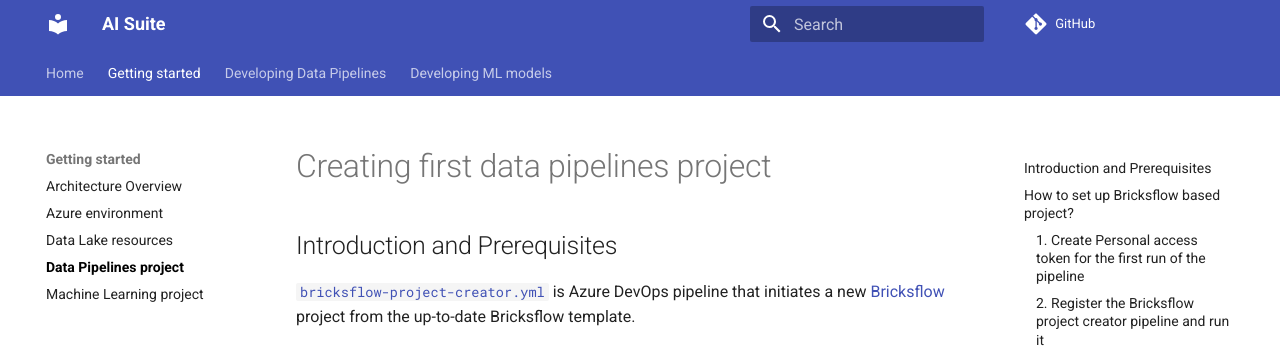
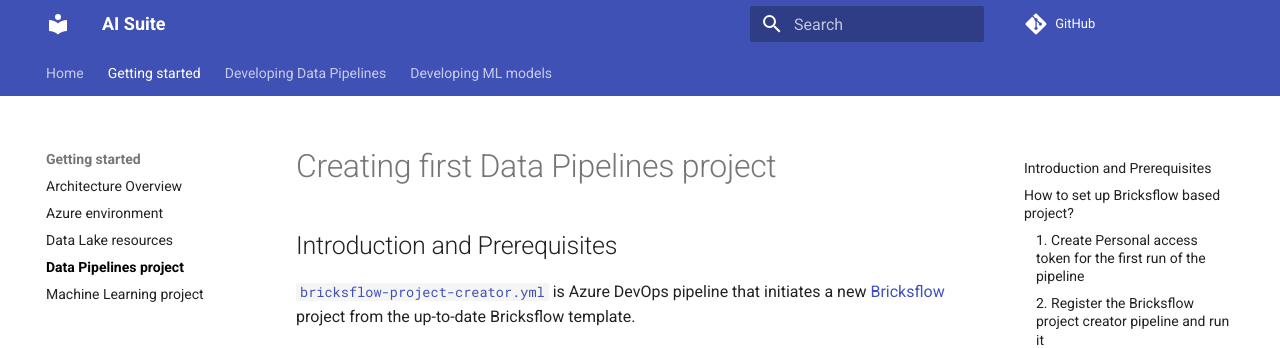
Before and after one commit to daipe-ai/platform-docs, an MkDocs documentation site: the page built from docs/getting-started/data-pipelines-project-setup.md, in a window 1280 px wide and 900 px high. Shown: the top 348 px of the window. Built offline with MkDocs 1.6.1 and Material for MkDocs 9.7.7, drawn with Linux system fonts in a browser that asks for light colours; comment, search, counter and statistics services are not loaded.

Commit message:
Better label

```diff
--- a/docs/getting-started/data-pipelines-project-setup.md
+++ b/docs/getting-started/data-pipelines-project-setup.md
@@ -1,4 +1,4 @@
-# Creating first data pipelines project
+# Creating first Data Pipelines project
 
 ## Introduction and Prerequisites
 
```
